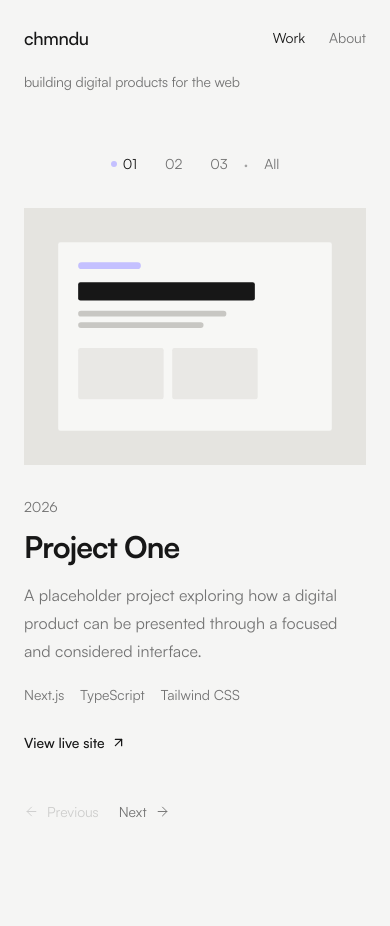
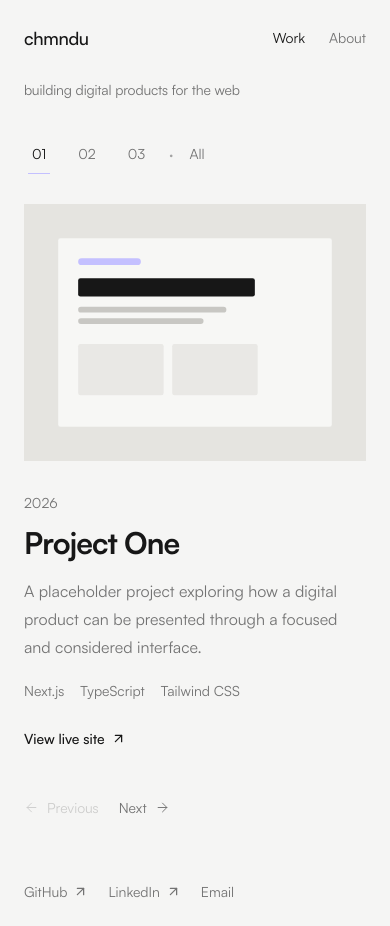
Before and after one commit to chmndu/chmndu-portfolio, a Next.js app: page / in a window 390 px wide. Before the commit the page ends 844 px from the top, so only its background shows below. Built offline with nearby package versions, Linux system fonts and the light colour scheme.

Commit message:
feat: refine responsive layout and site links

```diff
--- a/src/app/page.tsx
+++ b/src/app/page.tsx
@@ -4,6 +4,7 @@ import { useState } from "react";
 import SiteHeader from "@/components/site-header";
 import ProjectIndex from "@/components/project-index";
 import ProjectStage from "@/components/project-stage";
+import SiteLinks from "@/components/site-links";
 import { projects } from "@/data/projects";
 
 export default function Home() {
@@ -32,11 +33,11 @@ export default function Home() {
   };
 
   return (
-    <main className="mx-auto min-h-screen w-full max-w-[1120px] px-6">
+    <main className="mx-auto min-h-screen w-full max-w-[1120px] px-6 pb-6">
       <SiteHeader />
 
-      <section className="pt-8">
-        <div className="flex justify-center">
+      <section className="pt-2 md:pt-8">
+        <div className="flex justify-start md:justify-center">
           <ProjectIndex
             projects={projects}
             selectedIndex={selectedIndex}
@@ -52,6 +53,10 @@ export default function Home() {
           canGoNext={selectedIndex < projects.length - 1}
           direction={direction}
         />
+
+        <div className="mt-16 flex justify-start md:justify-end">
+          <SiteLinks />
+        </div>
       </section>
     </main>
   );
--- a/src/components/project-index.tsx
+++ b/src/components/project-index.tsx
@@ -24,24 +24,23 @@ export default function ProjectIndex({
             type="button"
             onClick={() => onSelect(index)}
             aria-current={isActive ? "true" : undefined}
-            className="flex cursor-pointer items-center gap-1.5 text-sm transition-colors active:text-accent"
+            className="group relative cursor-pointer px-2 py-2 text-sm md:px-1 md:py-1 transition-colors active:text-accent"
           >
-            <span
-              className={`h-1.5 w-1.5 rounded-full ${
-                isActive ? "bg-accent" : "bg-transparent"
-              }`}
-              aria-hidden="true"
-            />
-
             <span
               className={
                 isActive
                   ? "text-foreground"
-                  : "text-muted hover:text-accent-deep"
+                  : "text-muted group-hover:text-accent-deep"
               }
             >
               {number}
             </span>
+
+            <span
+              aria-hidden="true"
+              className={`absolute inset-x-1 -bottom-0.5 h-px bg-accent transition-opacity ${isActive ? "opacity-100" : "opacity-0"
+                }`}
+            />
           </button>
         );
       })}
--- a/src/components/project-stage.tsx
+++ b/src/components/project-stage.tsx
@@ -72,7 +72,7 @@ export default function ProjectStage({
   const shouldReduceMotion = useReducedMotion();
 
   return (
-    <section className="mt-8">
+    <section className="mt-8 md:mt-12">
       <AnimatePresence mode="wait">
         <motion.div
           key={project.slug}
--- a/src/components/site-header.tsx
+++ b/src/components/site-header.tsx
@@ -27,7 +27,7 @@ export default function SiteHeader() {
         </Link>
       </nav>
 
-      <div className="col-span-2 mt-5 justify-self-start md:col-span-1 md:col-start-2 md:row-start-1 md:mt-0 md:justify-self-center">
+      <div className="col-span-2 mt-7 justify-self-start md:col-span-1 md:col-start-2 md:row-start-1 md:mt-0 md:justify-self-center">
         <ContextDisplay />
       </div>
     </header>
--- /dev/null
+++ b/src/components/site-links.tsx
@@ -0,0 +1,37 @@
+import { ArrowUpRight } from "lucide-react";
+
+export default function SiteLinks() {
+  return (
+    <nav
+      aria-label="External links"
+      className="flex items-center gap-5 text-sm"
+    >
+      <a
+        href="https://github.com/chmndu"
+        target="_blank"
+        rel="noopener noreferrer"
+        className="inline-flex cursor-pointer items-center gap-1.5 text-muted transition-colors hover:text-accent-deep active:text-accent"
+      >
+        GitHub
+        <ArrowUpRight size={15} strokeWidth={2} />
+      </a>
+
+      <a
+        href="https://www.linkedin.com/in/chamindudahanayaka/"
+        target="_blank"
+        rel="noopener noreferrer"
+        className="inline-flex cursor-pointer items-center gap-1.5 text-muted transition-colors hover:text-accent-deep active:text-accent"
+      >
+        LinkedIn
+        <ArrowUpRight size={15} strokeWidth={2} />
+      </a>
+
+      <a
+        href="mailto:chamindud.dahanayaka@gmail.com"
+        className="cursor-pointer text-muted transition-colors hover:text-accent-deep active:text-accent"
+      >
+        Email
+      </a>
+    </nav>
+  );
+}
```
